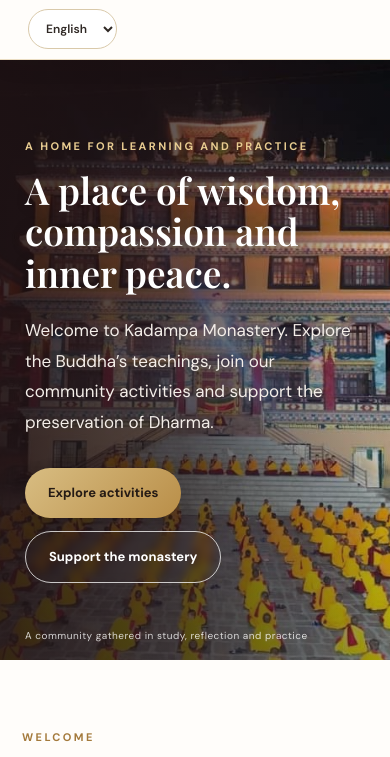
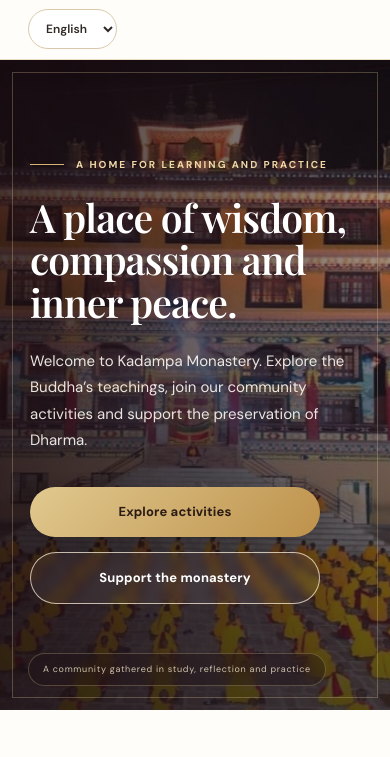
Before and after one commit to KadampaMonastery/Jyovo-Kadampa-Monastery, a plain HTML site: page index.html in a window 390 px wide. Shown: the part 60-817 px from the top of the page. Drawn offline with nearby package versions, Linux system fonts and the light colour scheme.

Commit message:
Enhance hero section styles and responsiveness
Added styles for homepage hero section with responsive adjustments and animations.

```diff
--- a/styles.css
+++ b/styles.css
@@ -66,3 +66,151 @@
 @media(max-width:980px){.header-inner{min-height:74px}.main-nav{gap:13px}.main-nav a{font-size:12px}.welcome-grid{gap:38px}.hero{min-height:590px}}
 @media(max-width:720px){.header-inner{min-height:68px}.brand img{width:47px;height:47px}.hero{min-height:600px}.hero-content{padding:72px 25px}.hero h1{font-size:clamp(37px,9vw,46px)}.section-wrap{padding:68px 22px}.welcome-grid{gap:30px}.welcome-image{height:270px;box-shadow:10px 10px 0 var(--cream)}.feature-card{border-radius:7px}.prayer-ornament{width:135px;height:135px;font-size:90px;margin-top:26px}.donation-inner{padding-top:72px;padding-bottom:72px}.notice-panel,.library-placeholder{padding:23px}.footer-inner{padding:28px 22px}}
 @media(prefers-reduced-motion:reduce){html{scroll-behavior:auto}*,*::before,*::after{transition:none!important}}
+
+
+/* Homepage hero refinement — October 2026 */
+.hero {
+  min-height: clamp(600px, 76vh, 760px);
+  isolation: isolate;
+  background: #241519;
+}
+.hero-image {
+  object-position: center 44%;
+  transform: scale(1.015);
+  animation: heroImageSettle 1.2s ease-out both;
+}
+.hero-shade {
+  background:
+    linear-gradient(90deg, rgba(27, 13, 18, .91) 0%, rgba(35, 17, 22, .76) 43%, rgba(35, 17, 22, .22) 100%),
+    linear-gradient(0deg, rgba(24, 12, 16, .48) 0%, transparent 42%);
+}
+.hero::before {
+  content: "";
+  position: absolute;
+  z-index: 1;
+  inset: 22px;
+  border: 1px solid rgba(230, 207, 159, .28);
+  pointer-events: none;
+}
+.hero-content {
+  padding-top: clamp(90px, 12vw, 150px);
+  padding-bottom: clamp(90px, 12vw, 150px);
+}
+.hero .eyebrow {
+  display: inline-flex;
+  align-items: center;
+  gap: 12px;
+  margin-bottom: 23px;
+  color: #efd9a8;
+  letter-spacing: 2.8px;
+}
+.hero .eyebrow::before {
+  content: "";
+  display: inline-block;
+  width: 34px;
+  height: 1px;
+  background: #d4b574;
+}
+.hero h1 {
+  max-width: 760px;
+  margin-bottom: 24px;
+  font-size: clamp(43px, 6.1vw, 76px);
+  line-height: 1.08;
+  letter-spacing: -.9px;
+  text-shadow: 0 3px 24px rgba(0, 0, 0, .24);
+}
+.hero-copy {
+  max-width: 570px;
+  color: rgba(255, 250, 244, .9);
+  font-size: clamp(15px, 1.35vw, 18px);
+  line-height: 1.85;
+}
+.hero-actions {
+  gap: 15px;
+  margin-top: 34px;
+}
+.hero .button {
+  min-height: 50px;
+  padding: 14px 25px;
+  letter-spacing: .15px;
+}
+.hero .button-gold {
+  color: #2b1b14;
+  background: linear-gradient(135deg, #e1c98f, #bd914b);
+  box-shadow: 0 9px 24px rgba(0, 0, 0, .2);
+}
+.hero .button-gold:hover {
+  transform: translateY(-2px);
+  background: linear-gradient(135deg, #ecd9ad, #d0a65f);
+}
+.hero .button-outline {
+  border-color: rgba(255, 244, 222, .72);
+  background: rgba(255, 255, 255, .06);
+}
+.hero .button-outline:hover {
+  background: #fffaf2;
+  color: var(--maroon);
+}
+.hero-caption {
+  z-index: 2;
+  right: max(7%, calc((100vw - 1240px) / 2));
+  bottom: 28px;
+  padding: 8px 14px;
+  border: 1px solid rgba(230, 207, 159, .32);
+  border-radius: 999px;
+  background: rgba(30, 16, 20, .42);
+  color: #f7ead0;
+  letter-spacing: .7px;
+  backdrop-filter: blur(8px);
+}
+@keyframes heroImageSettle {
+  from { transform: scale(1.06); }
+  to { transform: scale(1.015); }
+}
+@media (max-width: 720px) {
+  .hero {
+    min-height: 650px;
+  }
+  .hero::before {
+    inset: 12px;
+  }
+  .hero-image {
+    object-position: 56% center;
+  }
+  .hero-shade {
+    background:
+      linear-gradient(90deg, rgba(27, 13, 18, .82), rgba(35, 17, 22, .43)),
+      linear-gradient(0deg, rgba(24, 12, 16, .55), transparent 65%);
+  }
+  .hero-content {
+    padding: 85px 30px 105px;
+  }
+  .hero .eyebrow {
+    font-size: 10px;
+    letter-spacing: 2px;
+  }
+  .hero h1 {
+    font-size: clamp(39px, 10vw, 49px);
+    line-height: 1.1;
+  }
+  .hero-copy {
+    font-size: 15px;
+    line-height: 1.75;
+  }
+  .hero-actions {
+    align-items: stretch;
+    flex-direction: column;
+    max-width: 290px;
+  }
+  .hero-caption {
+    left: 28px;
+    right: 28px;
+    bottom: 24px;
+    width: fit-content;
+    max-width: calc(100% - 56px);
+    font-size: 9px;
+  }
+}
+@media (prefers-reduced-motion: reduce) {
+  .hero-image { animation: none; }
+}
```
